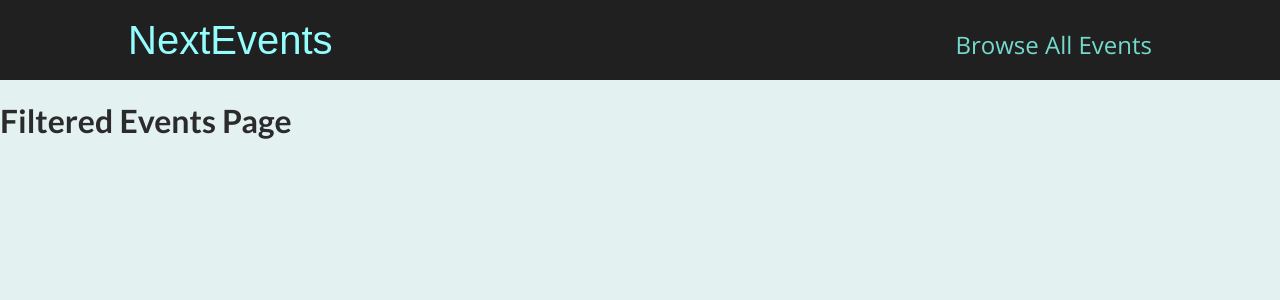
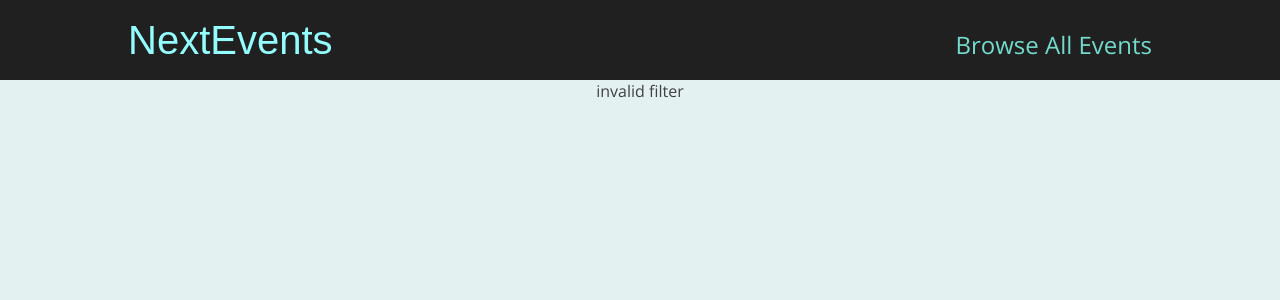
Before and after one commit to MykolajKrusser/react-next-lab, a Next.js app in the folder web-app/: page /events/e2 in a window 1280 px wide. Shown: the top 300 px of the page. Built offline with nearby package versions, Linux system fonts and the light colour scheme.

Commit message:
added events filter page

```diff
--- a/web-app/pages/events/[...slug].js
+++ b/web-app/pages/events/[...slug].js
@@ -1,7 +1,37 @@
+import {useRouter} from "next/router";
+import {getFilteredEvents} from "../../dummy_data";
+import EventList from "../../components/events/event-list";
+
 function FilteredEventsPage(){
+  const router = useRouter();
+  const filteredData = router.query.slug
+
+  if (!filteredData){
+    return <p className="center">Loading..</p>
+  }
+
+  const filteredYear = filteredData[0];
+  const filteredMonth = filteredData[1];
+
+  const numYear = +filteredYear;
+  const numMonth = +filteredMonth;
+
+  if(isNaN(numYear) || isNaN(numMonth)){
+    return <p className="center">invalid filter</p>
+  }
+
+  const filteredEvents = getFilteredEvents({
+    year: numYear,
+    month: numMonth
+  });
+
+  if(!filteredEvents || filteredEvents.length === 0){
+    return <p className="center">No events found</p>
+  }
+
   return(
     <div>
-      <h1>Filtered Events Page</h1>
+      <EventList items={filteredEvents}/>
     </div>
   )
 }
```
